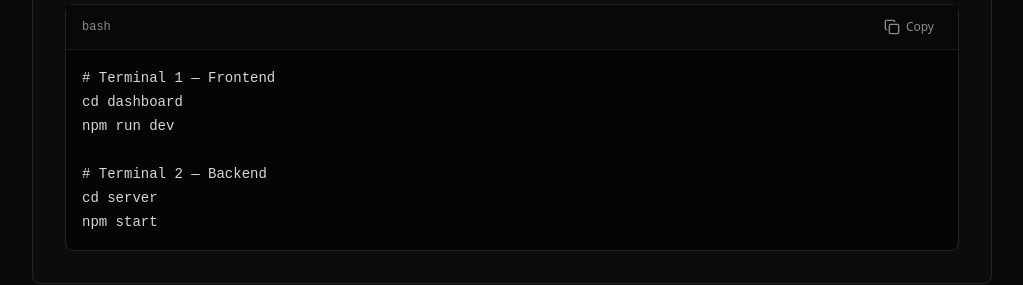
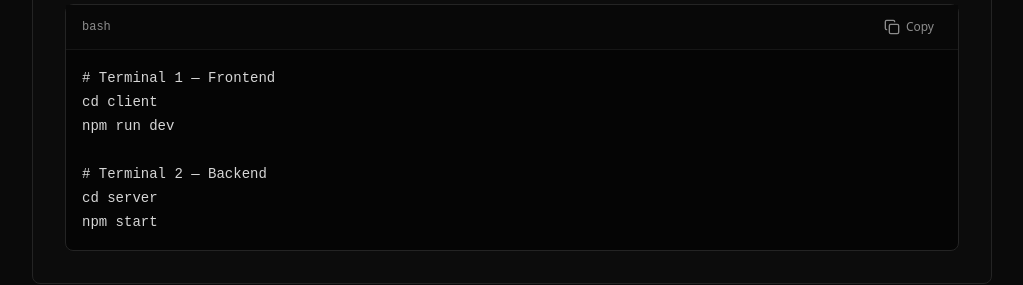
Before and after one commit to chetannn-github/store-builder, a Next.js app in the folder client/: page /docs in a window 1280 px wide. Shown: the part 1769-2054 px from the top of the page, without its empty margins (256-1279 px from the left). Built offline with nearby package versions, Linux system fonts and the light colour scheme.

Commit message:
fix - setup command

```diff
--- a/client/src/app/docs/_components/LocalSetup.jsx
+++ b/client/src/app/docs/_components/LocalSetup.jsx
@@ -76,7 +76,7 @@ BASE_DOMAIN=localhost`}
         <p className="mb-3 text-sm text-muted-foreground">Start the frontend and backend in separate terminals.</p>
         <CodeBlock
           code={`# Terminal 1 — Frontend
-cd dashboard
+cd client
 npm run dev
 
 # Terminal 2 — Backend
```
